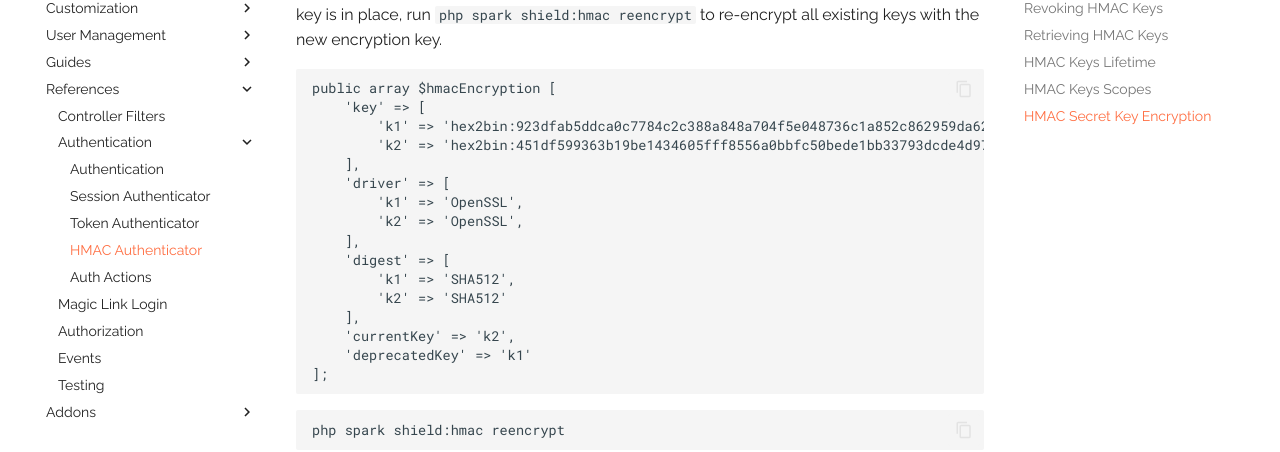
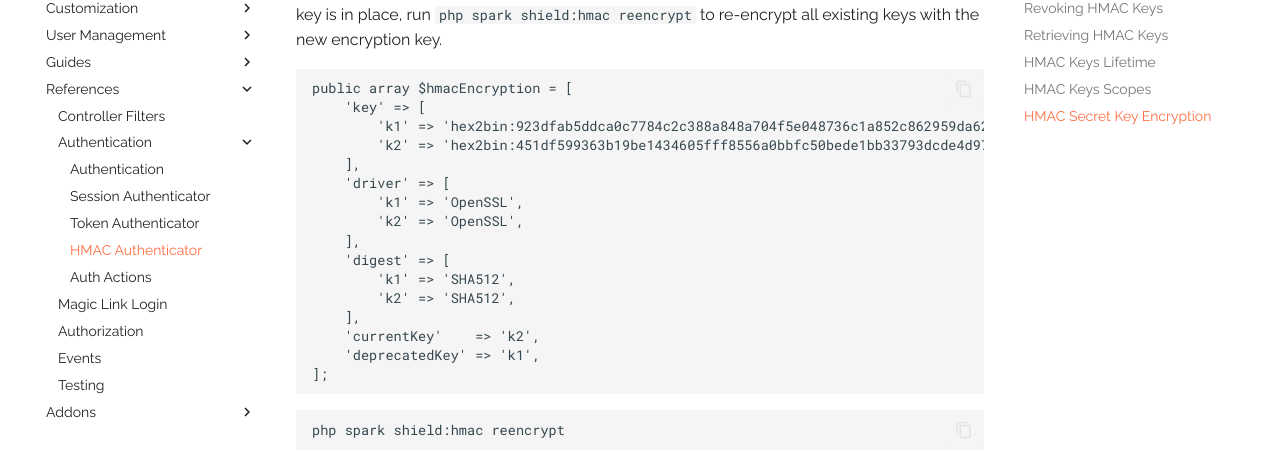
Before and after one commit to codeigniter4/shield, an MkDocs documentation site: the page built from docs/references/authentication/hmac.md, in a window 1280 px wide and 900 px high, scrolled down 4019 px. Shown: the part 181-633 px from the top of the window. Built offline with MkDocs 1.6.1 and Material for MkDocs 9.7.7, drawn with Linux system fonts in a browser that asks for light colours; comment, search, counter and statistics services are not loaded; a style sheet for code colours, icons or effects is not loaded.

````diff
--- a/docs/references/authentication/hmac.md
+++ b/docs/references/authentication/hmac.md
@@ -187,7 +187,7 @@ old key.  After the new encryption key is in place, run `php spark shield:hmac r
 with the new encryption key.
 
 ```php
-public array $hmacEncryption [
+public array $hmacEncryption = [
     'key' => [
         'k1' => 'hex2bin:923dfab5ddca0c7784c2c388a848a704f5e048736c1a852c862959da62ade8c7',
         'k2' => 'hex2bin:451df599363b19be1434605fff8556a0bbfc50bede1bb33793dcde4d97fce4b0',
@@ -198,10 +198,10 @@ public array $hmacEncryption [
     ],
     'digest' => [
         'k1' => 'SHA512',
-        'k2' => 'SHA512'
+        'k2' => 'SHA512',
     ],
-    'currentKey' => 'k2',
-    'deprecatedKey' => 'k1'
+    'currentKey'    => 'k2',
+    'deprecatedKey' => 'k1',
 ];
 ```
 
````
